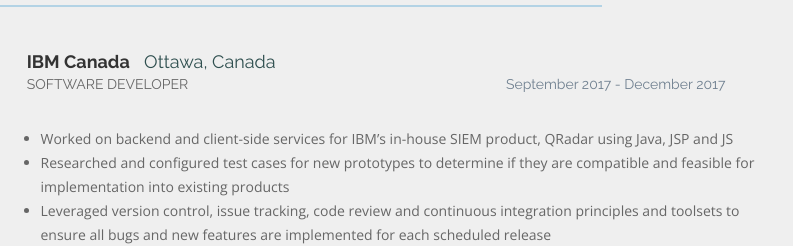
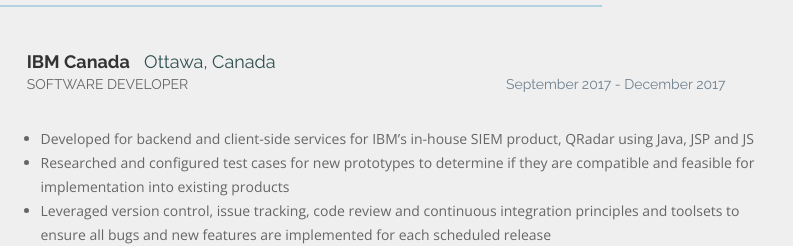
Before and after one commit to ria-banerjee/MyWebsite, a plain HTML site: page work.html in a window 1280 px wide. Shown: the part 820-1066 px from the top of the page, 437-1230 px from the left. Drawn offline with nearby package versions, Linux system fonts and the light colour scheme.

Commit message:
ibm resume update

```diff
--- a/work.html
+++ b/work.html
@@ -141,7 +141,7 @@
         			<div class="col-sm-6 job-date"><h5>September 2017 - December 2017</h5></div>
 				</div>
 				<ul class="work-description">
-					<li>Worked on backend and client-side services for IBM’s in-house SIEM product, QRadar using Java, JSP and JS</li>
+					<li>Developed for backend and client-side services for IBM’s in-house SIEM product, QRadar using Java, JSP and JS</li>
 					<li>Researched and configured test cases for new prototypes to determine if they are compatible and feasible for implementation into existing products</li>
 					<li>Leveraged version control, issue tracking, code review and continuous integration principles and toolsets to ensure all bugs and new features are implemented for each scheduled release</li>
 				</ul>
```
Also changed, not shown: 1 other file.
